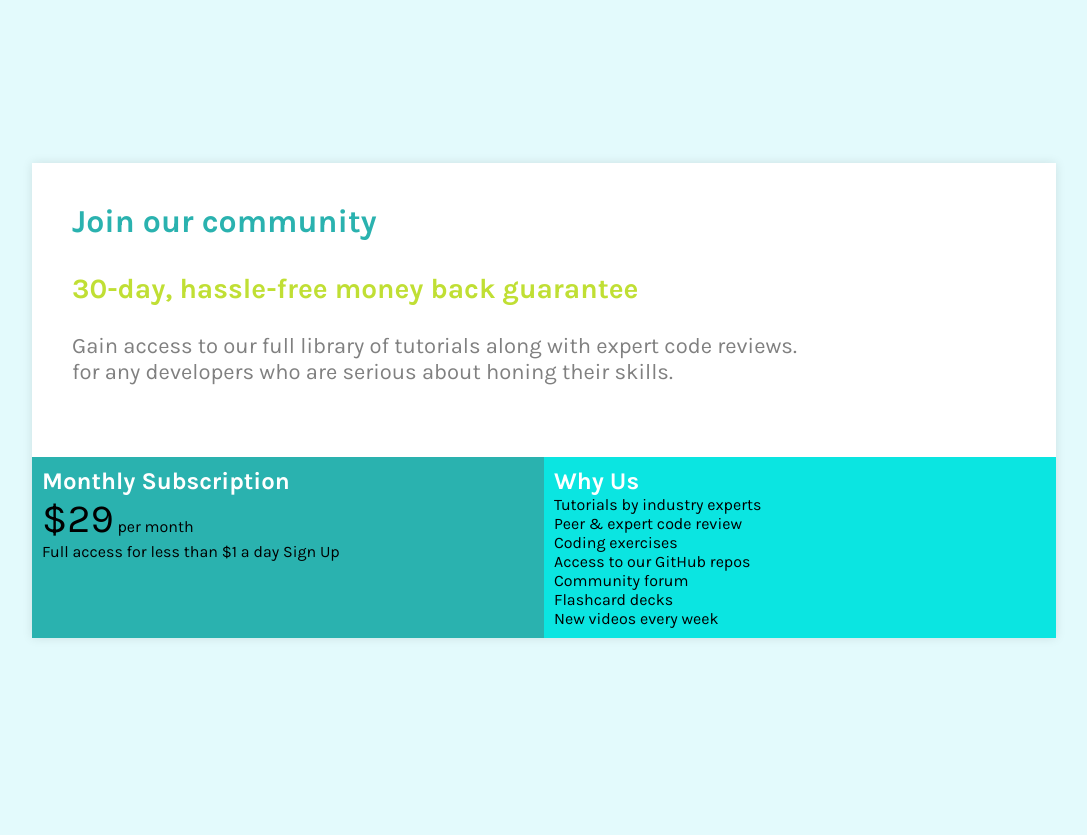
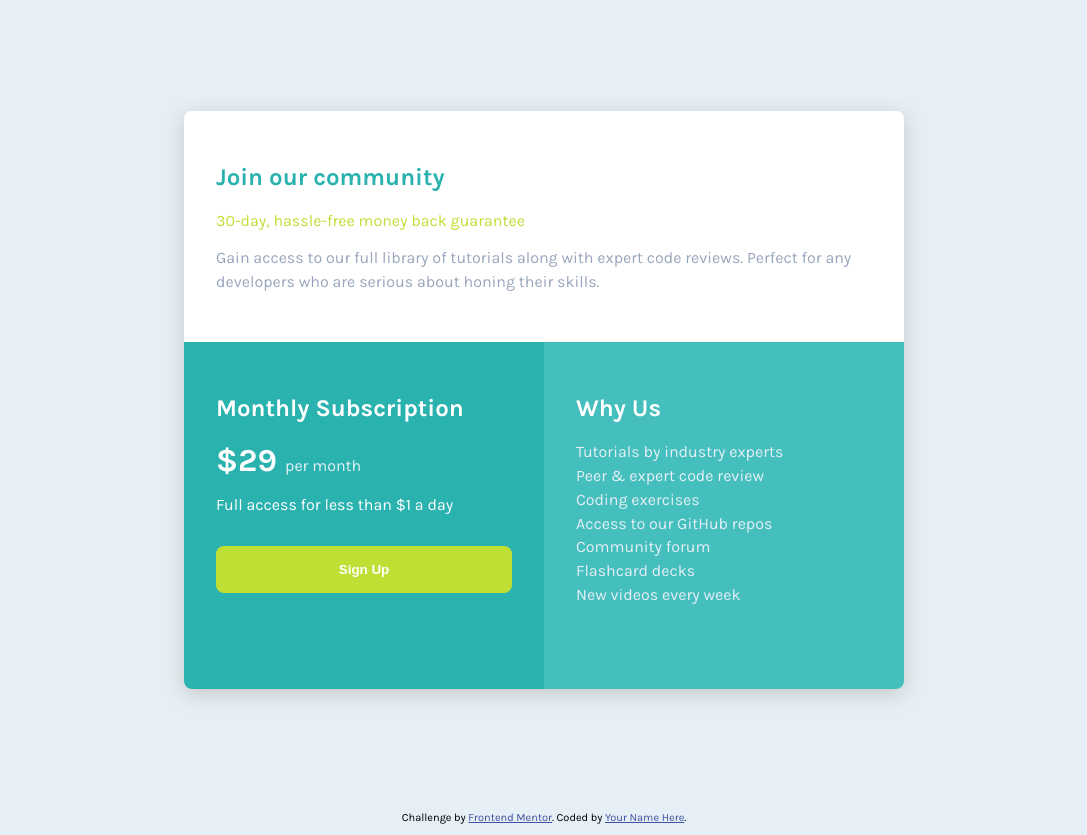
Before and after one commit to Silzzz0717/single-price-grid-component-master, a plain HTML site: page index.html in a window 1280 px wide. Shown: the whole page, without its empty margins (96-1183 px from the left). Before the commit the page ends 800 px from the top, so only its background shows below. Drawn offline with Linux system fonts and the light colour scheme.

Commit message:
final draft

```diff
--- a/index.html
+++ b/index.html
@@ -3,6 +3,7 @@
   <head>
     <meta charset="UTF-8" />
     <meta name="viewport" content="width=device-width, initial-scale=1.0" />
+    <!-- displays site properly based on user's device -->
 
     <link
       rel="icon"
@@ -10,48 +11,52 @@
       sizes="32x32"
       href="./images/favicon-32x32.png"
     />
-    <link rel="stylesheet" href="styles.css" />
-    <link rel="preconnect" href="https://fonts.googleapis.com" />
-    <link rel="preconnect" href="https://fonts.gstatic.com" crossorigin />
-    <link
-      href="https://fonts.googleapis.com/css2?family=Karla:ital,wght@0,200..800;1,200..800&display=swap"
-      rel="stylesheet"
-    />
 
     <title>Frontend Mentor | Single Price Grid Component</title>
+
+    <link rel="stylesheet" href="./styles.css" />
   </head>
   <body>
-    <div class="container">
-      <section class="container-header">
-        <header>
-          <h1>Join our community</h1>
-          <h2>30-day, hassle-free money back guarantee</h2>
+    <main class="main">
+      <section class="container">
+        <section class="top-card">
+          <h2>Join our community</h2>
+          <p class="green-color">30-day, hassle-free money back guarantee</p>
+          <p class="gray-color">
+            Gain access to our full library of tutorials along with expert code
+            reviews. Perfect for any developers who are serious about honing
+            their skills.
+          </p>
+        </section>
+        <section class="left-card">
+          <h2>Monthly Subscription</h2>
           <p>
-            Gain access to our full library of tutorials along with expert code
-            reviews. <br />for any developers who are serious about honing their
-            skills.
+            <span class="price">&dollar;29 </span
+            ><span class="light">per month</span>
           </p>
-        </header>
+          <p>Full access for less than &dollar;1 a day</p>
+          <button>Sign Up</button>
+        </section>
+        <section class="right-card">
+          <h2>Why Us</h2>
+          <p>Tutorials by industry experts</p>
+          <p>Peer &amp; expert code review</p>
+          <p>Coding exercises</p>
+          <p>Access to our GitHub repos</p>
+          <p>Community forum</p>
+          <p>Flashcard decks</p>
+          <p>New videos every week</p>
+        </section>
       </section>
-      <section class="features">
-        <div class="features-sub">
-          <h2>Monthly Subscription</h2>
-          <p><span>&dollar;29</span> per month</p>
-          <p>Full access for less than &dollar;1 a day Sign Up</p>
-        </div>
-        <div class="features-why">
-          <h2>Why Us</h2>
-          <ul>
-            <li>Tutorials by industry experts</li>
-            <li>Peer & expert code review</li>
-            <li>Coding exercises</li>
-            <li>Access to our GitHub repos</li>
-            <li>Community forum</li>
-            <li>Flashcard decks</li>
-            <li>New videos every week</li>
-          </ul>
-        </div>
-      </section>
-    </div>
+    </main>
+
+    <footer>
+      <p class="attribution">
+        Challenge by
+        <a href="https://www.frontendmentor.io?ref=challenge" target="_blank"
+          >Frontend Mentor</a
+        >. Coded by <a href="#">Your Name Here</a>.
+      </p>
+    </footer>
   </body>
 </html>
--- a/styles.css
+++ b/styles.css
@@ -1,77 +1,159 @@
+@import url("https://fonts.googleapis.com/css2?family=Karla:ital,wght@0,200..800;1,200..800&display=swap");
+
+:root {
+  --primary-cyan: hsl(179, 62%, 43%);
+  --primary-brightYellow: hsl(71, 73%, 54%);
+
+  --neutral-lightGray: hsl(204, 43%, 93%);
+  --neutral-grayishBlue: hsl(218, 22%, 67%);
+
+  --fontSize: 16px;
+  --font-family: "Karla", sans-serif;
+  --fw-regular: 400;
+  --fw-bold: 700;
+}
+
 * {
-  padding: 0;
-  margin: 0;
   box-sizing: border-box;
 }
 
 body {
-  font-family: "Karla", sans-serif;
-  background-color: #e3fafc;
+  padding: 0;
+  margin: 0;
+  font-size: var(--fontSize);
+  font-family: var(--font-family);
+  font-weight: var(--fw-regular);
+  background-color: var(--neutral-lightGray);
+}
 
+h2 {
+  font-weight: var(--fw-bold);
+}
+
+.main {
   display: flex;
+  justify-content: center;
   align-items: center;
-  justify-content: center;
-  min-height: 100vh; /*important*/
-  margin: 0;
+  min-height: 100vh;
 }
 
 .container {
-  width: 80%;
-  background-color: #ffffff;
-  box-shadow: 0 0 10px rgba(0, 0, 0, 0.1);
-}
-.container-header {
-  padding: 40px;
+  width: 20rem;
+  border-radius: 0.5rem;
+  box-shadow: 0px 5px 20px 0px rgb(201, 200, 200);
 }
 
-header h1 {
-  color: hsl(179, 62%, 43%);
-  font-size: 32px;
-  margin-bottom: 32px;
+.top-card {
+  background-color: white;
+  padding: 1rem;
+  border: 0;
+  border-radius: 0.5rem 0.5rem 0 0;
 }
 
-header h2 {
-  color: hsl(71, 73%, 54%);
-  font-size: 28px;
-  margin-bottom: 28px;
+.top-card h2 {
+  color: var(--primary-cyan);
 }
 
-header p {
-  color: grey;
-  font-size: 22px;
-  margin-bottom: 32px;
+.gray-color {
+  color: var(--neutral-grayishBlue);
+  line-height: 1.5rem;
 }
 
-.features {
-  display: flex;
-  justify-content: space-between;
-  margin-top: 20px;
-  padding: 0;
-  margin: 0;
+.green-color {
+  color: var(--primary-brightYellow);
 }
 
-.features div {
-  flex: 1;
-  box-sizing: border-box;
-  padding: 10px;
-}
-
-.features h2 {
+.left-card {
+  background-color: var(--primary-cyan);
+  padding: 1rem;
   color: white;
 }
 
-.features span {
-  font-size: 40px;
-}
-.features-sub {
-  background-color: hsl(179, 62%, 43%);
-  padding: 20px;
+.price {
+  font-size: xx-large;
+  font-weight: var(--fw-bold);
 }
 
-.features-why {
-  background-color: hsl(179, 91%, 47%);
-  padding-left: 20px;
+.light {
+  color: var(--neutral-lightGray);
 }
-ul {
-  list-style-type: none; /* 移除列表前的原点 */
+
+button {
+  padding: 1rem;
+  width: 100%;
+  border: 0;
+  border-radius: 0.5rem;
+  font-weight: var(--fw-bold);
+  color: white;
+  background-color: var(--primary-brightYellow);
+  margin-top: 1rem;
+  margin-bottom: 0.5rem;
 }
+
+.right-card {
+  padding: 1rem;
+  background-color: hsl(179, 49%, 51%);
+  border-radius: 0 0 0.5rem 0.5rem;
+  color: white;
+}
+
+.right-card p {
+  color: var(--neutral-lightGray);
+  margin-bottom: -0.7rem;
+}
+
+.right-card p:last-of-type {
+  margin-bottom: 0.5rem;
+}
+
+.top-card,
+.right-card,
+.left-card,
+button {
+  transition: transform 0.5s ease-in-out;
+}
+
+.top-card:hover,
+.right-card:hover,
+.left-card:hover,
+button:hover {
+  transform: scale(1.05);
+  cursor: pointer;
+  border-radius: 0.5rem;
+}
+
+@media screen and (min-width: 768px) {
+  .container {
+    display: grid;
+    grid-template-columns: 1fr 1fr;
+    grid-template-rows: 1fr 1.5fr;
+    width: 45rem;
+  }
+  .top-card {
+    grid-column: 1 / span 2;
+    grid-row: 1 / span 1;
+    padding: 2rem;
+  }
+
+  .left-card {
+    grid-column: 1 / span 1;
+    grid-row: 2 / span 1;
+    border-radius: 0 0 0 0.5rem;
+    padding: 2rem;
+  }
+  .right-card {
+    grid-column: 2 / span 1;
+    grid-row: 2 / span 1;
+    border-radius: 0 0 0.5rem 0;
+    padding: 2rem;
+  }
+}
+
+.attribution {
+  font-size: 11px;
+  text-align: center;
+}
+
+.attribution a {
+  color: hsl(228, 45%, 44%);
+}
```
